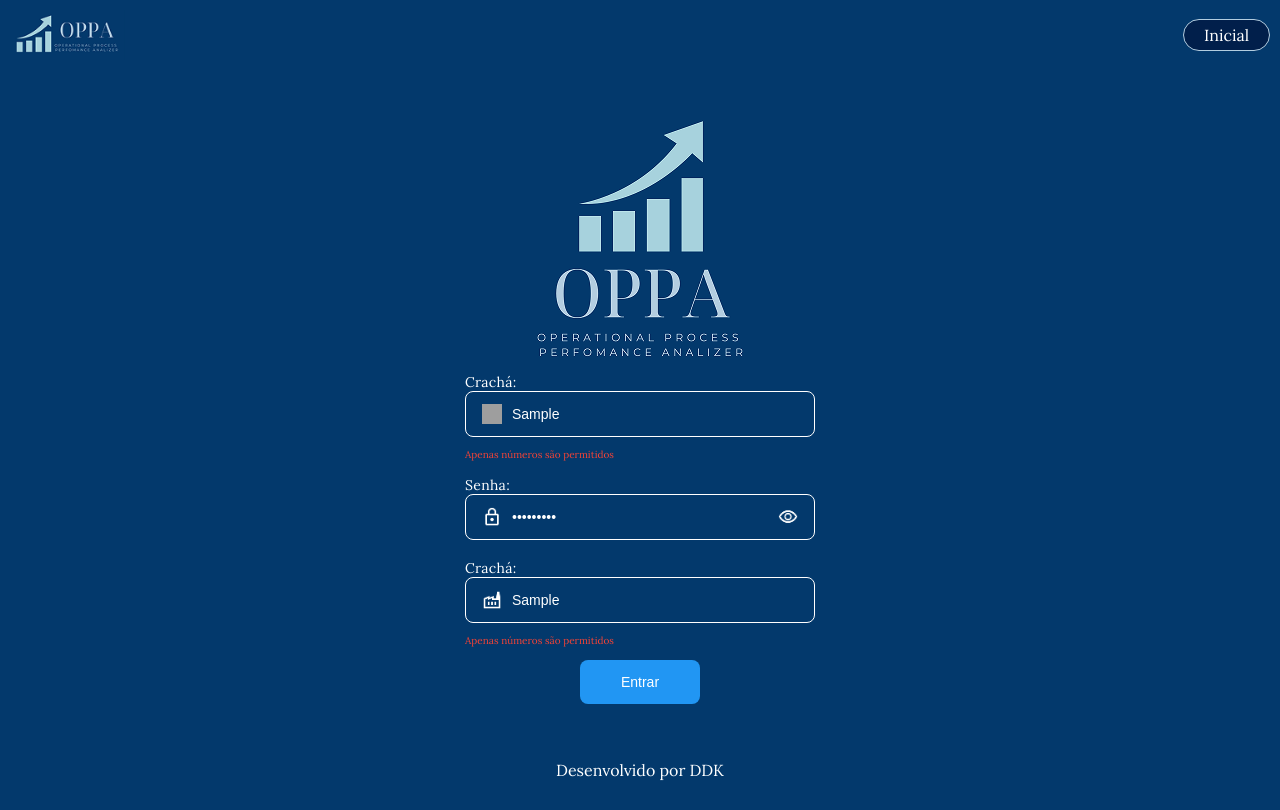
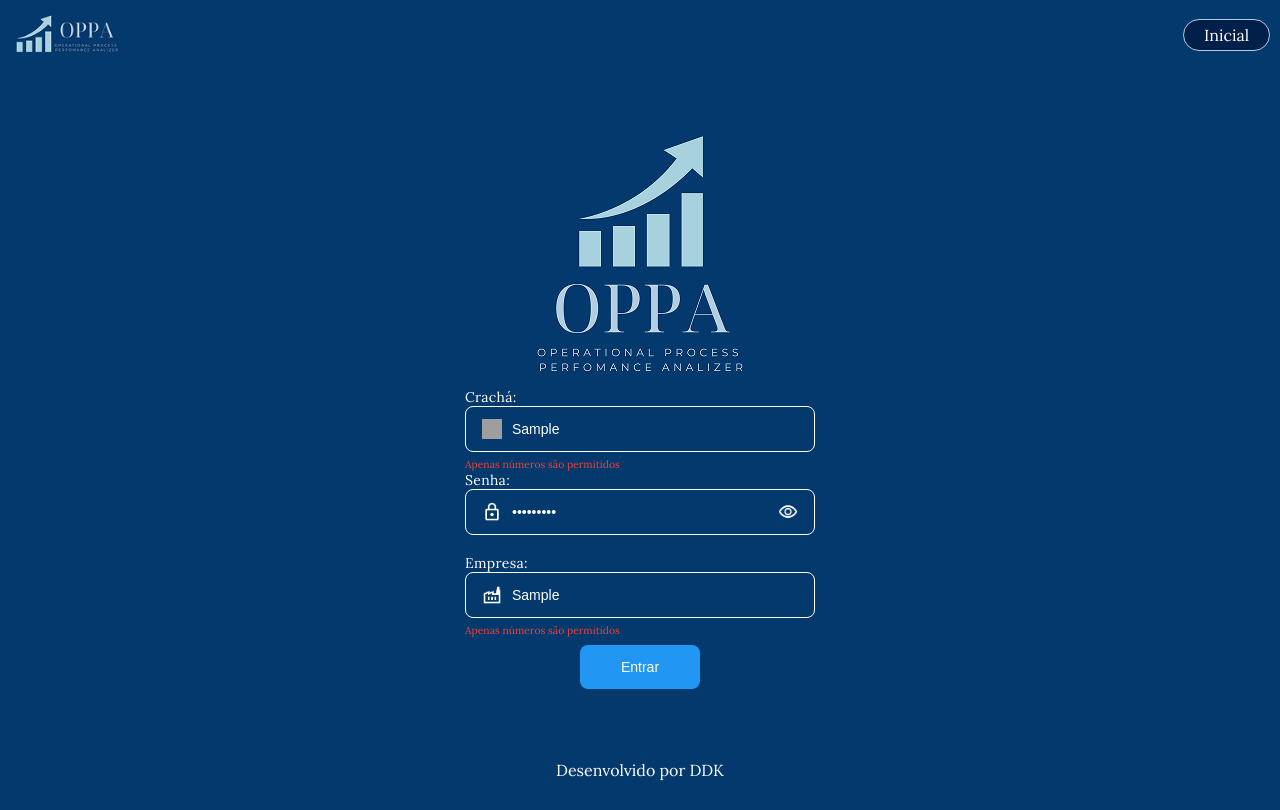
Before and after one commit to diegok88/ProjetoOPPA-Angular, an Angular app: page /login-user in a window 1280 px wide. Both pictures are taken after typing "Sample", "Sample123", "Sample" into the empty fields and a click on the button "Entrar". Built offline with nearby package versions, Linux system fonts and the light colour scheme; grey boxes are pictures that could not be loaded.

Commit message:
corrijido falha na validação

```diff
--- a/src/app/components/perfil/perfil.html
+++ b/src/app/components/perfil/perfil.html
@@ -58,11 +58,11 @@
                       [ngModel]="perfilModel().descricao"
                       (ngModelChange)="onInput('descricao', $event)"
                       (blur)="onBlur('descricao')"
-                      [class.error]="descricaoEmptyFielsError()"
+                      [class.error]="descricaoEmptyFiedlsError()"
                       autocomplete="off"
                     />
                   </div>
-                  @if (descricaoEmptyFielsError()) {
+                  @if (descricaoEmptyFiedlsError()) {
                     <span class="error-message">O descrição é obrigatório</span>
                   }
                 </div>
@@ -183,16 +183,21 @@
                               type="text"
                               id="descricao"
                               name="descricao"
-                              placeholder="Insira a descrição do perfil"
+                              placeholder="Insira a nova descrição do perfil"
                               [ngModel]="perfilModel().descricao"
                               (ngModelChange)="onInput('descricao', $event)"
                               (blur)="onBlur('descricao')"
-                              [class.error]="descricaoEmptyFielsError()"
+                              [class.error]="
+                                descricaoEmptyFiedlsError() || descricaoEqualsFiedlsError()
+                              "
                               autocomplete="off"
                             />
                           </div>
-                          @if (descricaoEmptyFielsError()) {
-                            <span class="error-message">O descrição é obrigatório</span>
+                          @if (descricaoEmptyFiedlsError()) {
+                            <span class="error-message">O descrição é obrigatório!</span>
+                          }
+                          @if (descricaoEqualsFiedlsError()) {
+                            <span class="error-message">O descrição igual a anterior!</span>
                           }
                         </span>
                       </li>
--- a/src/app/components/perfil/perfil.ts
+++ b/src/app/components/perfil/perfil.ts
@@ -26,15 +26,22 @@ export class Perfil implements OnInit {
   protected formSubmitted = signal<boolean>(false);
   protected descricaoTouched = signal<boolean>(false);
   protected isDescricaoEmpty = computed(() => {
-    this.perfilModel().descricao.trim().length === 0;
+    return this.perfilModel().descricao.trim().length === 0;
+  });
+  protected isDescricaoEquals = computed(() => {
+    return this.perfilModel().descricao.toUpperCase() === this.buscar()?.descricao;
   });
 
-  protected descricaoEmptyFielsError = computed(() => {
+  protected descricaoEmptyFiedlsError = computed(() => {
     return (this.descricaoTouched() || this.formSubmitted()) && this.isDescricaoEmpty();
   });
 
+  protected descricaoEqualsFiedlsError = computed(() => {
+    return (this.descricaoTouched() || this.formSubmitted()) && this.isDescricaoEquals();
+  });
+
   protected isFormValid = computed(() => {
-    const descricaoOk = !this.descricaoEmptyFielsError();
+    const descricaoOk = !this.descricaoEmptyFiedlsError();
     return descricaoOk;
   });
 
@@ -71,6 +78,7 @@ export class Perfil implements OnInit {
   }
 
   private carregarRegistro(item: PerfilData): void {
+    this.perfilModel.set({ descricao: item.descricao });
     this.buscar.set(item);
   }
 
--- a/src/app/modules/login-user/login-user.html
+++ b/src/app/modules/login-user/login-user.html
@@ -23,16 +23,17 @@
               (blur)="onBlur('cracha')"
               inputmode="numeric"
               maxlength="5"
-              [class.error]="badgeErrorNumber() || badgeEmptyFieldError()"
               autocomplete="off"
             />
           </div>
-          @if (badgeErrorNumber()) {
-            <span class="error-message">Apenas números são permitidos</span>
-          }
-          @if (badgeEmptyFieldError()) {
-            <span class="error-message">O crachá é obrigatório</span>
-          }
+          <div class="error-container">
+            <span class="error-message" [class.show]="badgeErrorNumber()"
+              >Apenas números são permitidos</span
+            >
+            <span class="error-message" [class.show]="badgeEmptyFieldError()"
+              >O crachá é obrigatório</span
+            >
+          </div>
         </div>
         <div class="form-group">
           <label for="senha">Senha:</label>
@@ -58,12 +59,14 @@
               style="cursor: pointer"
             />
           </div>
-          @if (passwordEmptyFieldError()) {
-            <span class="error-message">A senha é obrigatória</span>
-          }
+          <div class="error-container">
+            <span class="error-message" [class.show]="passwordEmptyFieldError()">
+              A senha é obrigatória
+            </span>
+          </div>
         </div>
         <div class="form-group">
-          <label for="codEmpresa">Crachá:</label>
+          <label for="codEmpresa">Empresa:</label>
           <div class="input-wrapper">
             <img class="icon" src="/icons/factory.png" alt="empresa" loading="lazy" />
             <input
@@ -80,12 +83,14 @@
               autocomplete="off"
             />
           </div>
-          @if (enterpriceErrorNumber()) {
-            <span class="error-message">Apenas números são permitidos</span>
-          }
-          @if (enterpriceEmptyFieldError()) {
-            <span class="error-message">O código da empresa é obrigatório</span>
-          }
+          <div class="error-container">
+            <span class="error-message" [class.show]="enterpriceErrorNumber()"
+              >Apenas números são permitidos</span
+            >
+            <span class="error-message" [class.show]="enterpriceEmptyFieldError()"
+              >O código da empresa é obrigatório</span
+            >
+          </div>
         </div>
         <button type="submit" class="btn btn-enter" [disabled]="formSubmitted()">Entrar</button>
       </form>
--- a/src/app/modules/login-user/login-user.scss
+++ b/src/app/modules/login-user/login-user.scss
@@ -37,7 +37,8 @@
     justify-content: center;
     align-items: center;
     flex-direction: column;
-    gap: 12px;
+    //gap: 12px;
+    box-sizing: content-box;
 
     .form-group {
       width: 70%;
@@ -87,19 +88,39 @@
           }
         }
       }
+      .error {
+        border-color: var(--color-negative);
+      }
     }
-
-    .error {
-      border-color: var(--color-negative);
+    .error-container {
+      position: relative;
+      height: 12px;
     }
 
     .error-message {
+      position: absolute;
+      top: 0;
+      left: 0;
+      width: 100%;
+      visibility: hidden;
+      opacity: 0;
+      transition:
+        opacity 0.2s ease,
+        visibility 0.2s ease;
       color: var(--color-negative);
-      font-size: 10px;
+      font-size: 0.65rem;
+      line-height: 1.5;
+      white-space: nowrap;
+    }
+
+    .error-message.show {
+      visibility: visible;
+      opacity: 1;
     }
 
     .btn {
       padding: 10px 24px;
+      margin-top: 10px;
       border: none;
       border-radius: 8px;
       font-size: 14px;
--- a/src/app/modules/login-user/login-user.ts
+++ b/src/app/modules/login-user/login-user.ts
@@ -30,7 +30,7 @@ export class LoginUser {
     return !onlyNumbers && value.length > 0;
   });
   private isPasswordEmpty = computed(() => this.loginModel().senha.trim().length === 0);
-  private isEnterpriceEmpty = computed(() => this.loginModel().senha.trim().length === 0);
+  private isEnterpriceEmpty = computed(() => this.loginModel().codEmpresa.trim().length === 0);
   private isEnterpriceNotNumber = computed(() => {
     const value = this.loginModel().codEmpresa;
     const onlyNumbers = /^\d+$/.test(value);
```
